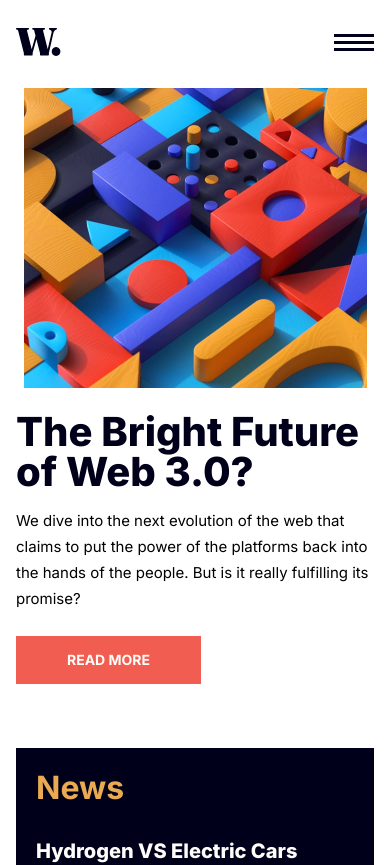
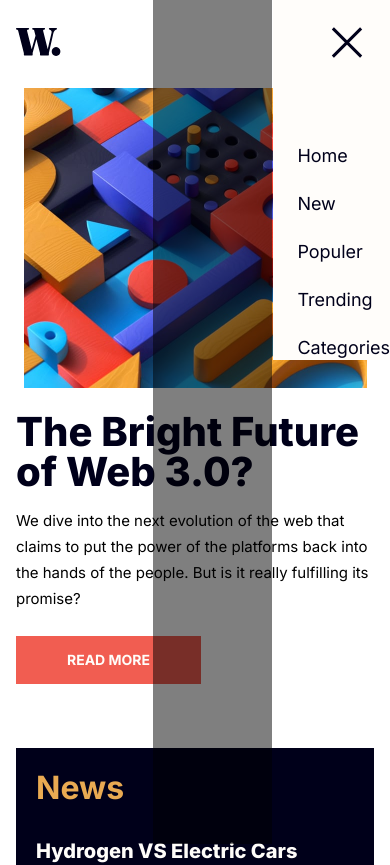
Before and after one commit to Gorales/News-Home-Page, a React (Create React App) app: page / in a window 390 px wide. Shown: the top 865 px of the page. Built offline with nearby package versions, Linux system fonts and the light colour scheme.

Commit message:
mobile menu

```diff
--- a/src/App.css
+++ b/src/App.css
@@ -4,6 +4,10 @@
   margin: 0;
   padding: 0;
   box-sizing: border-box;
+}
+
+.App {
+  z-index: -500;
 }
 
 body {
@@ -19,6 +23,64 @@ body {
   width: 100%;
   padding: 28px 16px 80px;
   font-family: 'Inter', sans-serif;
+  scroll-behavior: smooth;
+}
+
+.scrolled {
+  display: flex;
+  flex-direction: column;
+  position: fixed;
+  top: 0;
+  right: 0;
+  opacity: 1;
+  transition: width 0.3s linear;
+  background-color: #FFFDFA;
+}
+
+.toggle {
+  width: 256px;
+  height: 100vh;
+}
+
+.scrolled::before {
+  content: "";
+  position: absolute;
+  background-color: black;
+  height: 100vh;
+  width: 119px;
+  top: 0;
+  left: -120px;
+  opacity: 0.5;
+  z-index: -490;
+}
+
+.scrolled img {
+  position: absolute;
+  top: 27.3px;
+  right: 27.3px;
+  width:"30.41px";
+  height:"30.41px";
+}
+
+.mobileNavbar {
+  display: flex;
+  flex-direction: column;
+  justify-content: space-between;
+  gap: 24px;
+  margin-top: 144px;
+  margin-left: 24px;
+  font-size: 18px;
+  line-height: 24px;
+  color: #00001A;
+}
+
+.mobileNavbar a {
+  text-decoration: none;
+}
+
+.mobileNavbar a:visited {
+  text-decoration: none;
+  color: #00001A;
 }
 
 header {
--- a/src/App.js
+++ b/src/App.js
@@ -2,13 +2,16 @@ import './App.css';
 import logo from './assets/logo.svg';
 import iconMenu from './assets/icon-menu.svg';
 import imagewebmobile from './assets/image-web-3-mobile.jpg';
+import iconMenuClose from './assets/icon-menu-close.svg';
 import imagewebdesktop from './assets/desktopimage-web-3-desktop.jpg';
 import NewsCard from './NewsBoxes/NewsCard';
 import newsData from './NewsBoxes/NewsData';
 import FooterData from './FooterBoxes/FooterData';
 import FooterCard from './FooterBoxes/FooterCard';
+import { useState } from 'react';
 
 function App() {
+  const [sidebar, setSidebar] = useState(false);
   const NewsCards = newsData.map((item) => {
     return <NewsCard {...item} />;
   });
@@ -17,12 +20,37 @@ function App() {
     return <FooterCard {...item} />;
   });
 
+  function openScroll() {
+    setSidebar(true);
+    document.getElementsByClassName('scrolled').classlist.add('toggle');
+  }
+
+  function closeScroll() {
+    setSidebar(false);
+    document.getElementsByClassName('scrolled').classlist.remove('toggle');
+  }
+
   return (
     <div className="App">
+      <div className="scrolled" width="" height="">
+        <img src={iconMenuClose} onClick={closeScroll}></img>
+        <div className="mobileNavbar">
+          <a href="">Home</a>
+          <a href="">New</a>
+          <a href="">Populer</a>
+          <a href="">Trending</a>
+          <a href="">Categories</a>
+        </div>
+      </div>
       <header>
         <img src={logo} width="45px" height="28px" alt="logo"></img>
         <i>
-          <img src={iconMenu} width="40px" height="17px"></img>
+          <img
+            src={iconMenu}
+            onClick={openScroll}
+            width="40px"
+            height="17px"
+          ></img>
         </i>
         <div className="navbarLinks">
           <a href="">Home</a>
```
Also changed, not shown: src/assets/icon-menu-close.svg (added).
